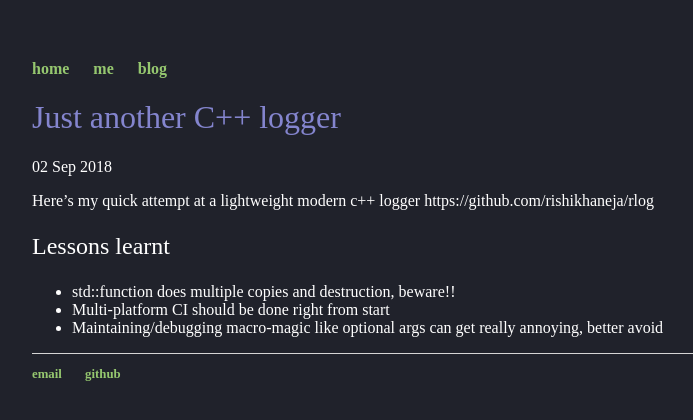
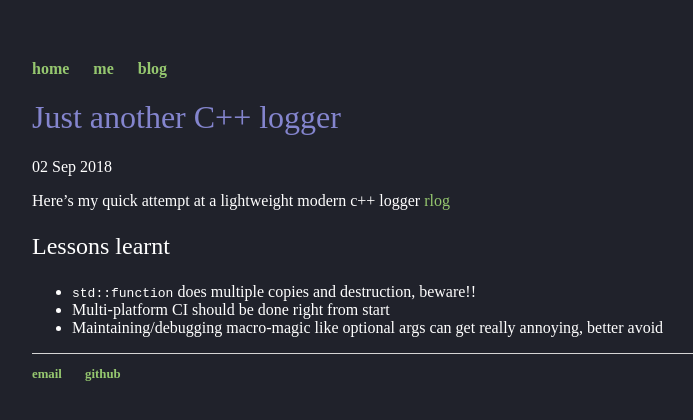
Before and after one commit to rishikhaneja/rishikhaneja.github.io, a Jekyll site: the page built from _posts/2018-09-02-just_another_cpp_logger.md, in a window 1280 px wide. Shown: the top 420 px of the page, without its empty margins (160-853 px from the left). Built offline with Jekyll 4.4.1, drawn with Linux system fonts in a browser that asks for light colours; nearby versions of some CDN libraries; some web fonts are replaced; some of the changed lines change nothing that is shown.

Commit message:
updating post #2

```diff
--- a/_posts/2018-09-02-just_another_cpp_logger.md
+++ b/_posts/2018-09-02-just_another_cpp_logger.md
@@ -4,9 +4,9 @@ title: Just another C++ logger
 date: 2018-09-02
 ---
 
-Here's my quick attempt at a lightweight modern c++ logger https://github.com/rishikhaneja/rlog
+Here's my quick attempt at a lightweight modern c++ logger [rlog](https://github.com/rishikhaneja/rlog)
 
 ## Lessons learnt
-* std::function does multiple copies and destruction, beware!!
+* `std::function` does multiple copies and destruction, beware!!
 * Multi-platform CI should be done right from start
 * Maintaining/debugging macro-magic like optional args can get really annoying, better avoid
```
